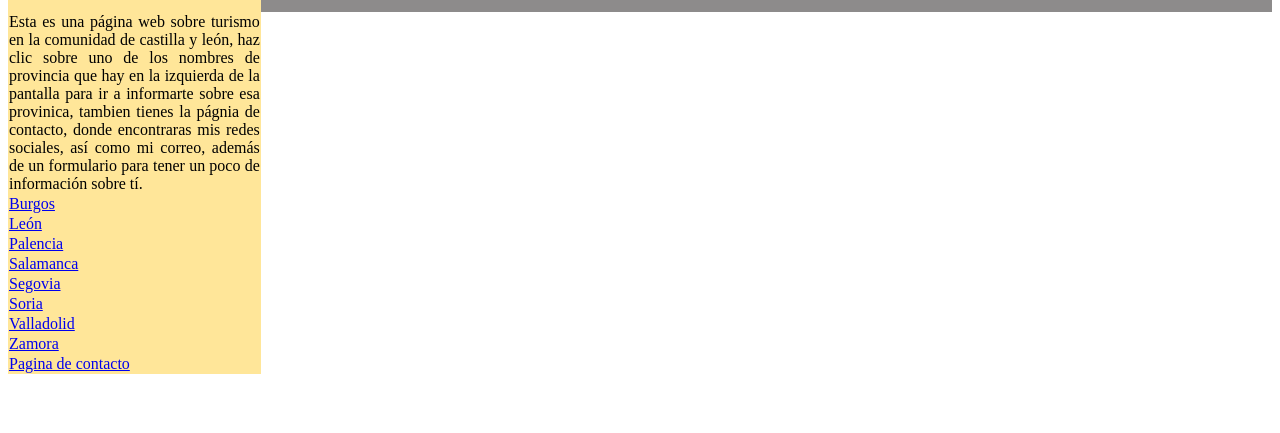
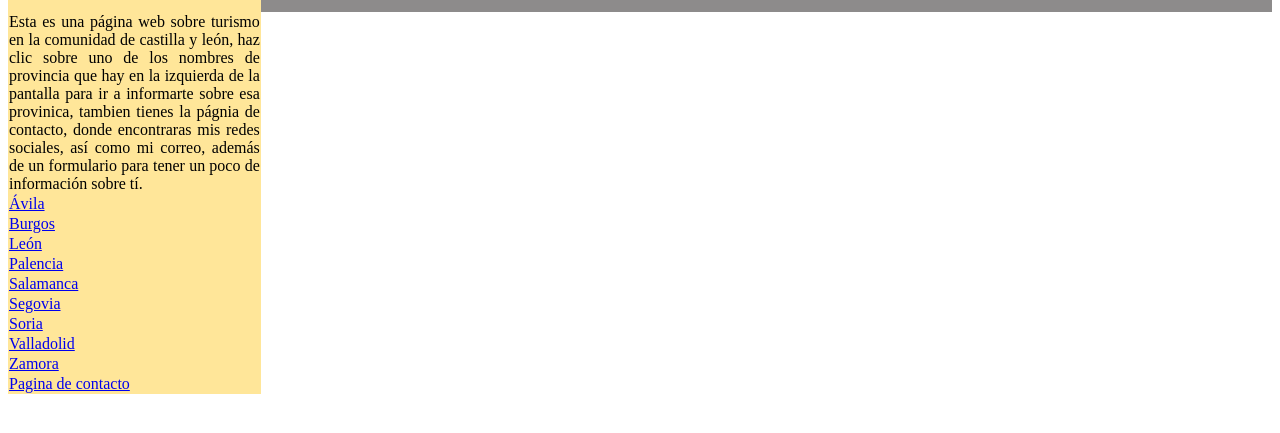
Before and after one commit to redalex73/Turismo-Castilla-y-Leon, a plain HTML site: page index.html in a window 1280 px wide. Shown: the part 85-518 px from the top of the page. Drawn offline with Linux system fonts and the light colour scheme.

Commit message:
Update index.html

```diff
--- a/index.html
+++ b/index.html
@@ -38,6 +38,9 @@
                     <tr>
                         <td><p align="justify">Esta es una página web sobre turismo en la comunidad de castilla y león, haz clic sobre uno de los nombres de provincia que hay en la izquierda de la pantalla para ir a informarte sobre esa provinica, tambien tienes la págnia de contacto, donde encontraras mis redes sociales, así como mi correo, además de un formulario para tener un poco de información sobre tí.</p></td>
                     </tr>
+			<tr>
+				<td><a href="Avila/avila.html">Ávila</a></td>
+			</tr>
                         <tr>
                             <td><a href="Burgos/burgos.html">Burgos</a></td>
                         </tr>
```
